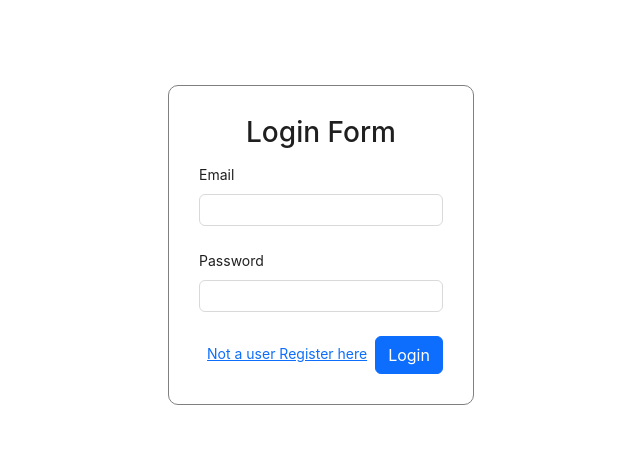
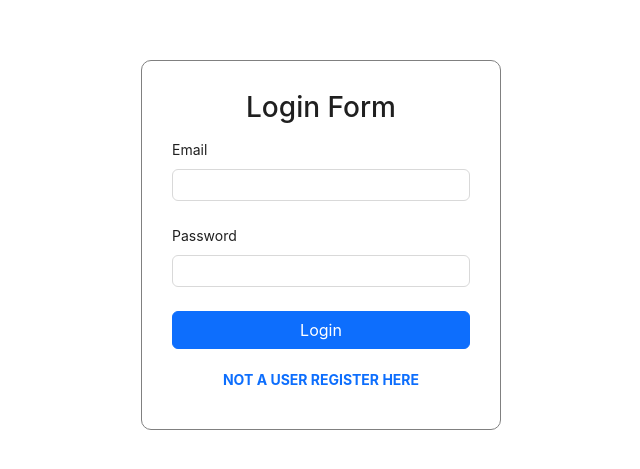
Before and after one commit to mohamedinfath99/doctor-appointment-system, a React (Create React App) app in the folder client/: page /login in a window 1280 px wide. Shown: the part 155-624 px from the top of the page, without its empty margins (319-959 px from the left). Built offline with nearby package versions, Linux system fonts and the light colour scheme.

Commit message:
use display flex for link

```diff
--- a/client/src/pages/Login.js
+++ b/client/src/pages/Login.js
@@ -14,7 +14,7 @@ const Login = () => {
   return (
     <>
       <div className='form-container'>
-        <Form layout='vertical' onFinish={onFinishHandeler} className="register-form">
+        <Form layout='vertical' onFinish={onFinishHandeler} className="login-form">
 
           <h3 className='text-center'>Login Form</h3>
 
@@ -26,9 +26,9 @@ const Login = () => {
             <Input type='password' required />
           </Form.Item>
 
-          <Link to='/register' className='m-2'>Not a user Register here</Link>
+          <button className='btn btn-primary' type='submit'>Login</button>
 
-          <button className='btn btn-primary' type='submit'>Login</button>
+          <Link to='/register' className='m-2 linkToRegister'>Not a user Register here</Link>
 
         </Form>
       </div>
--- a/client/src/pages/Register.js
+++ b/client/src/pages/Register.js
@@ -30,9 +30,9 @@ const Register = () => {
             <Input type='password' required />
           </Form.Item>
 
-          <Link to='/login' className='m-2'>Already user login here</Link>
+          <button className='btn btn-primary' type='submit'>Register</button>
 
-          <button className='btn btn-primary' type='submit'>Register</button>
+          <Link to='/login' className='m-2 linkToLogin'>Already user login here</Link>
 
         </Form>
       </div>
--- a/client/src/styles/LoginStyles.css
+++ b/client/src/styles/LoginStyles.css
@@ -0,0 +1,25 @@
+.form-container{
+    display: flex;
+    align-items: center;
+    justify-content: center;
+    height: 100vh;
+}
+
+.login-form {
+    border: 1px solid grey;
+    padding: 30px;
+    border-radius: 10px;
+    display: flex;
+    flex-direction: column;
+    width: 360px;
+}
+
+.linkToRegister{
+    display: flex;
+    align-items: center;
+    justify-content: center;
+    margin-top: 20px !important;
+    font-weight: bold;
+    text-decoration: none;
+    text-transform: uppercase;
+}
--- a/client/src/styles/RegisterStyles.css
+++ b/client/src/styles/RegisterStyles.css
@@ -9,4 +9,17 @@
     border: 1px solid grey;
     padding: 30px;
     border-radius: 10px;
+    width: 360px;
+    display: flex;
+    flex-direction: column;
 }
+
+.linkToLogin{
+    display: flex;
+    align-items: center;
+    justify-content: center;
+    margin-top: 20px !important;
+    font-weight: bold;
+    text-decoration: none;
+    text-transform: uppercase;
+}
```
